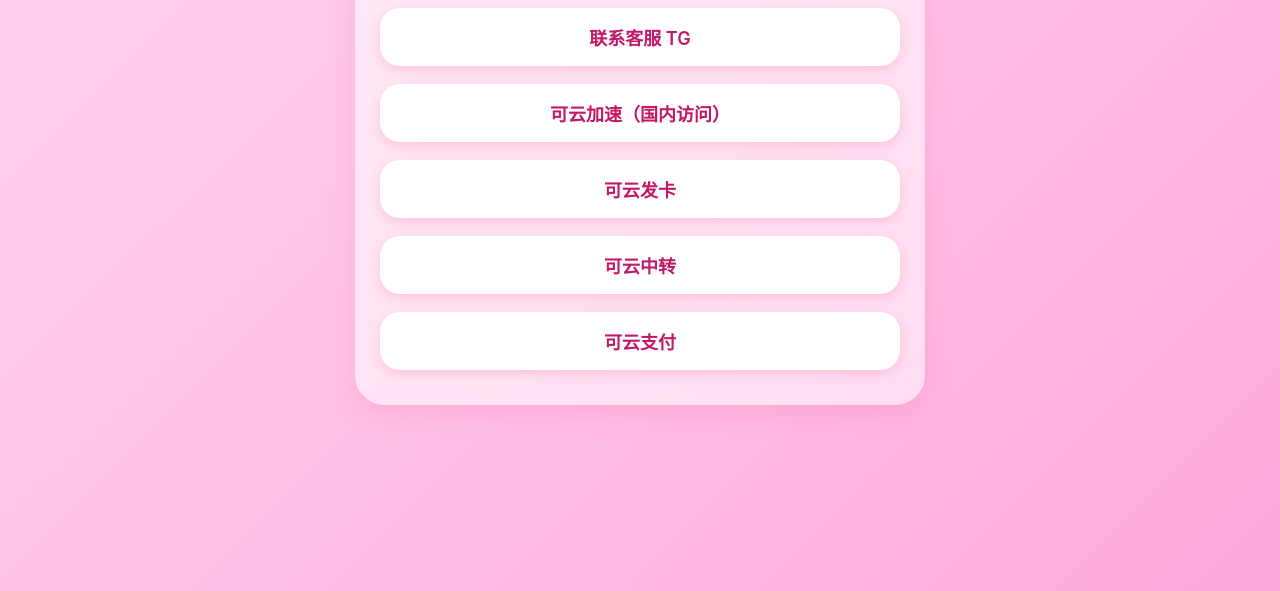
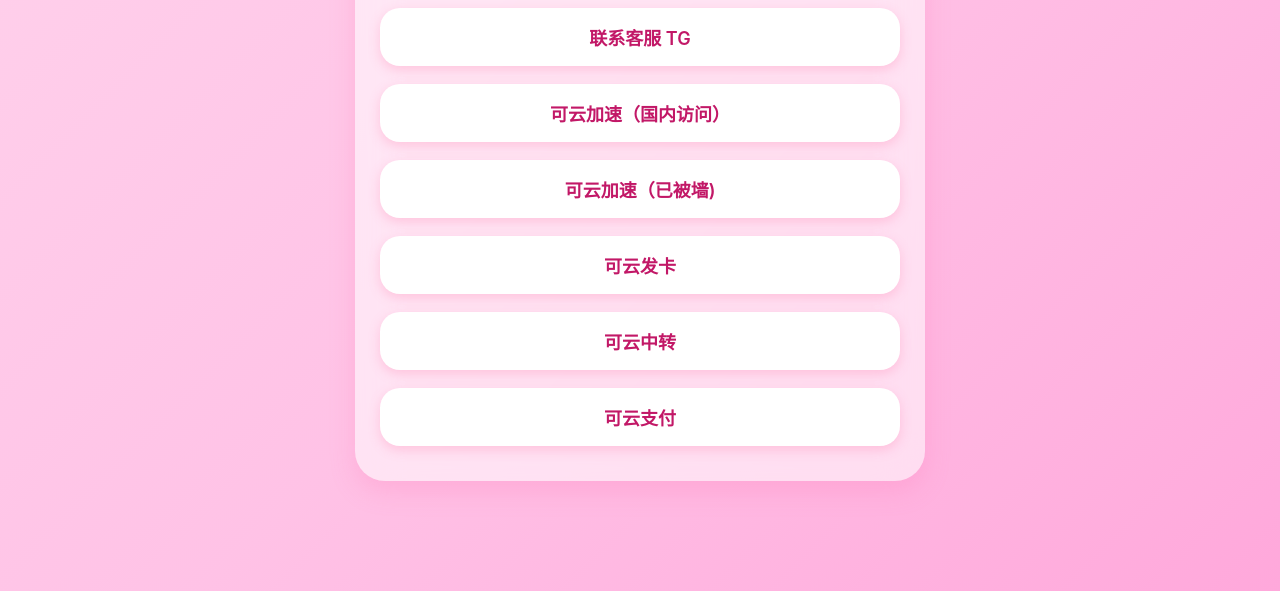
Before and after one commit to xiaofujie369/daohang, a plain HTML site: page index.html in a window 1280 px wide. Shown: the part 289-880 px from the top of the page. Drawn offline with Linux system fonts and the light colour scheme.

Commit message:
Update index.html

```diff
--- a/index.html
+++ b/index.html
@@ -17,6 +17,7 @@
   <div class="link">
      <a class="btn" href="https://T.me/xiaofujie886" target="_blank">联系客服 TG</a>
     <a class="btn" href="https://xn--jprq5oboxzwg.xyz" target="_blank">可云加速（国内访问）</a>
+    <a class="btn" href="https://ss.shy521.com" target="_blank">可云加速（已被墙)</a>
     <a class="btn" href="https://ka.shy521.com" target="_blank">可云发卡</a>
     <a class="btn" href="https://na.shy521.com" target="_blank">可云中转</a>
     <a class="btn" href="pay.shy521.com" target="_blank">可云支付</a>
```
